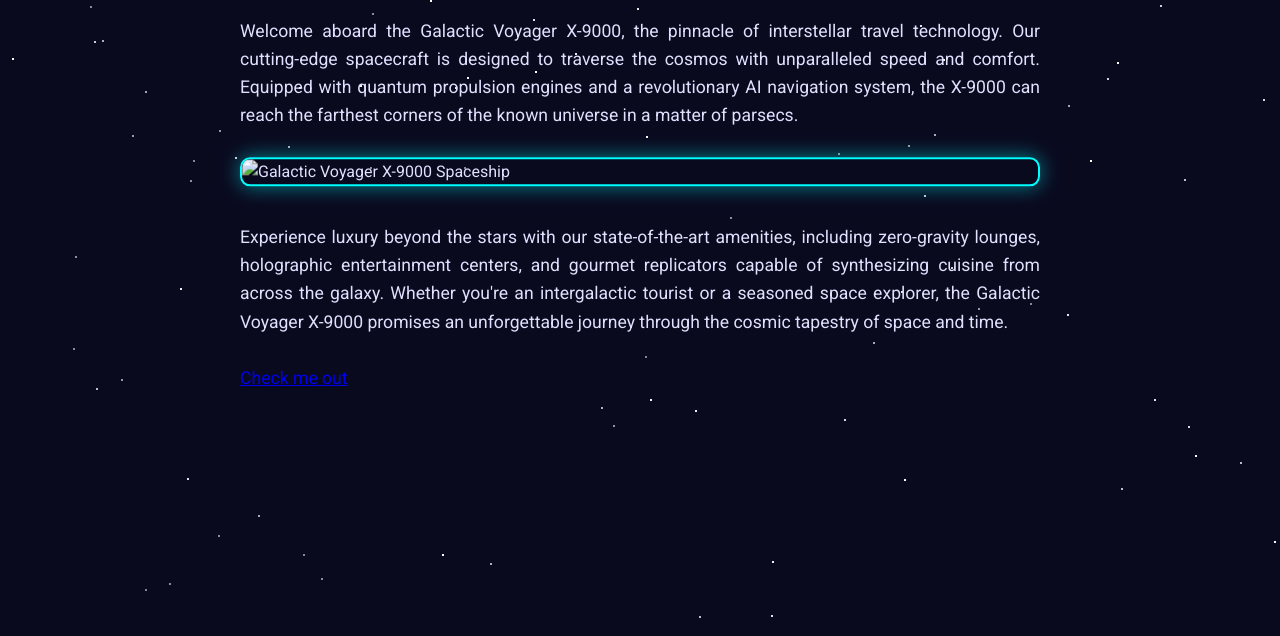
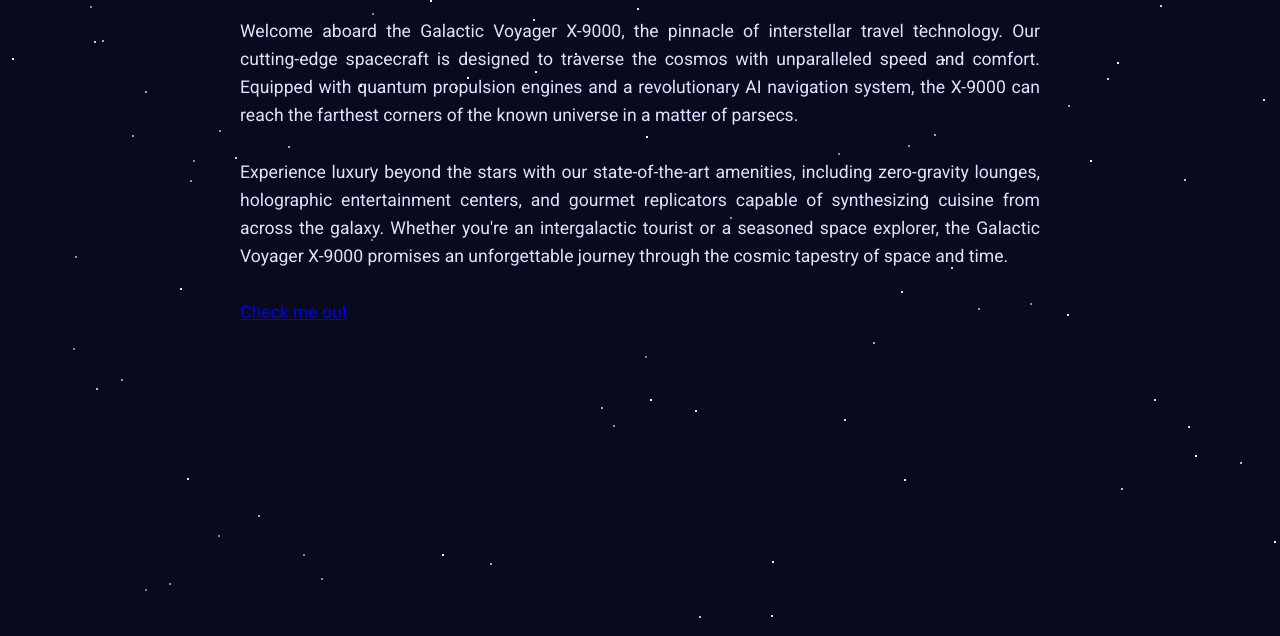
Before and after one commit to Patrick-A-Brown/BTCBABY, a plain HTML site: page index.html in a window 1280 px wide. Shown: the part 164-800 px from the top of the page. Drawn offline with Linux system fonts and the light colour scheme.

Commit message:
Update index.html

```diff
--- a/index.html
+++ b/index.html
@@ -111,11 +111,7 @@
             Our cutting-edge spacecraft is designed to traverse the cosmos with unparalleled speed and comfort.
             Equipped with quantum propulsion engines and a revolutionary AI navigation system,
             the X-9000 can reach the farthest corners of the known universe in a matter of parsecs.
-        </p>
-
-        <img src="/placeholder.svg?height=400&width=600" alt="Galactic Voyager X-9000 Spaceship">
-
-        <p>
+<br><br>
             Experience luxury beyond the stars with our state-of-the-art amenities, including zero-gravity lounges,
             holographic entertainment centers, and gourmet replicators capable of synthesizing cuisine from across the galaxy.
             Whether you're an intergalactic tourist or a seasoned space explorer, the Galactic Voyager X-9000
```
